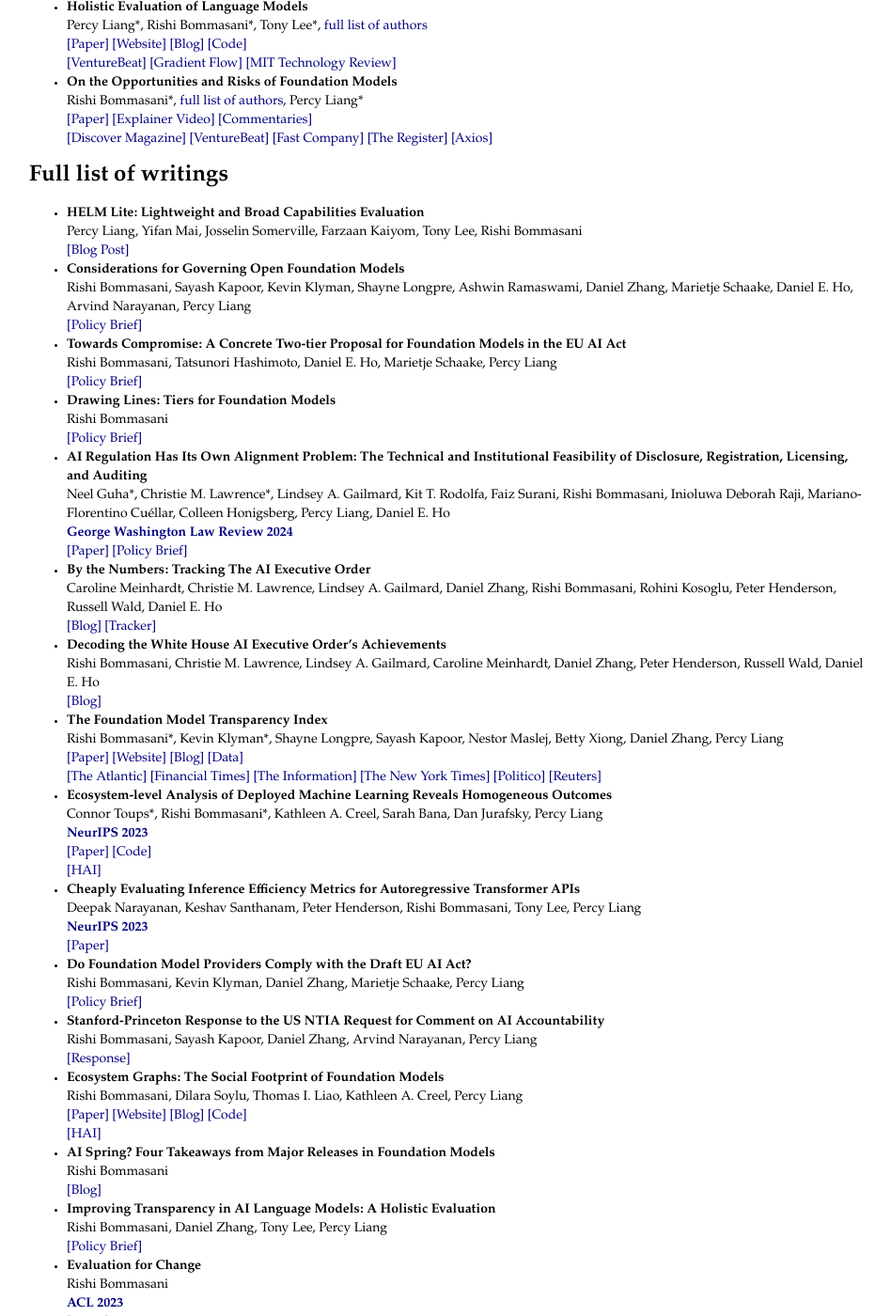
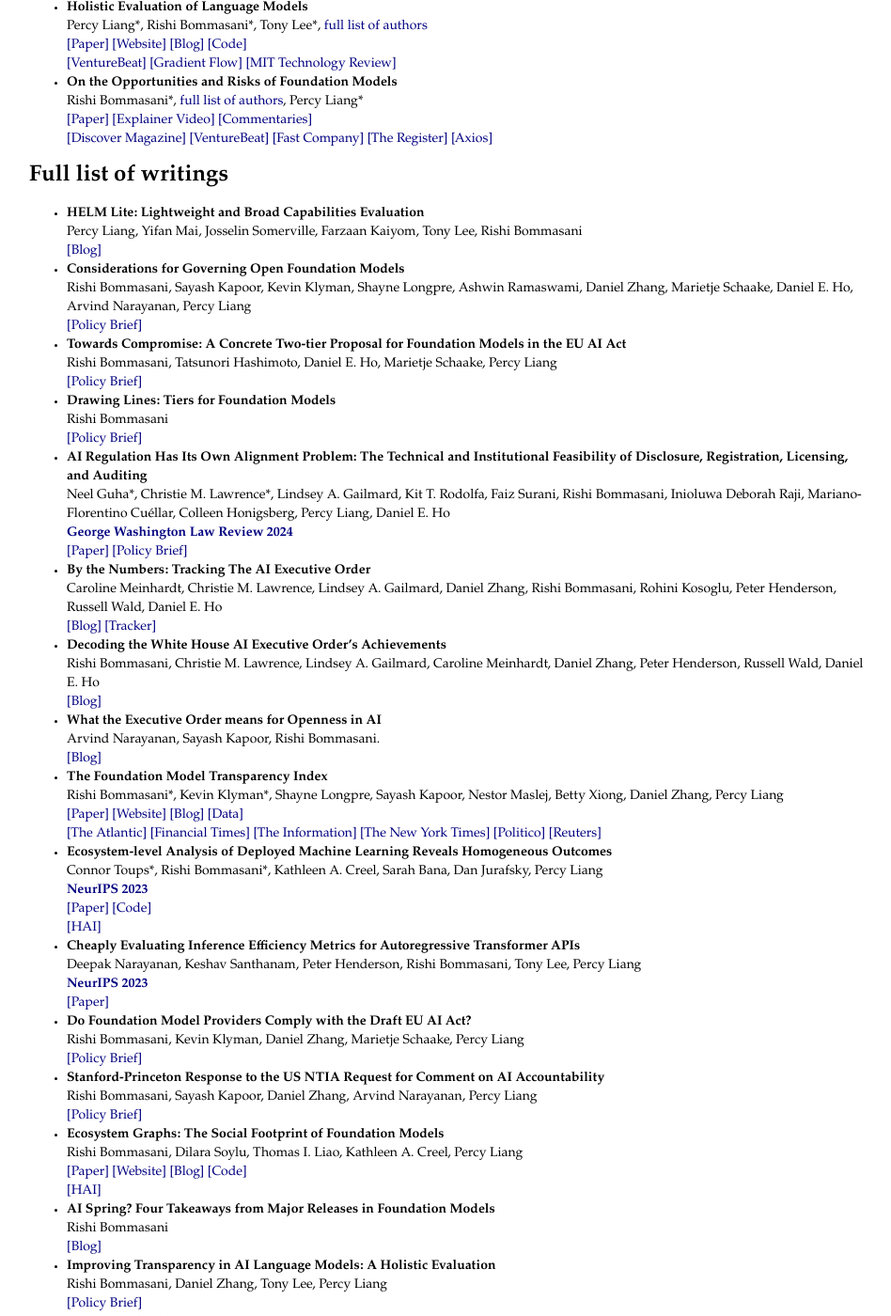
Before and after one commit to rishibommasani/rishibommasani.github.io, a Jekyll site: the page built from papers/index.html, in a window 1280 px wide and 1400 px high, scrolled down 224 px. Shown: the whole window at 94% size, without its empty margins (161-1109 px from the left). Built offline with Jekyll 4.4.1, drawn with Linux system fonts in a browser that asks for light colours.

Commit message:
Update index.html

```diff
--- a/papers/index.html
+++ b/papers/index.html
@@ -33,7 +33,7 @@
 
 	<li><b> HELM Lite: Lightweight and Broad Capabilities Evaluation </b>
 		<br> Percy Liang, Yifan Mai, Josselin Somerville, Farzaan Kaiyom, Tony Lee, Rishi Bommasani
-		<br> <a href="https://crfm.stanford.edu/2023/12/19/helm-lite.html">[Blog Post]</a>
+		<br> <a href="https://crfm.stanford.edu/2023/12/19/helm-lite.html">[Blog]</a>
 	</li>
 
 	<li><b> Considerations for Governing Open Foundation Models </b>
@@ -67,6 +67,11 @@
 		<br> <a href="https://hai.stanford.edu/news/decoding-white-house-ai-executive-orders-achievements">[Blog]</a>
 	</li>
 
+	<li><b> What the Executive Order means for Openness in AI </b>
+		<br> Arvind Narayanan, Sayash Kapoor, Rishi Bommasani.
+		<br> <a href="https://www.aisnakeoil.com/p/what-the-executive-order-means-for">[Blog]</a>
+	</li>
+
 	<li><b> The Foundation Model Transparency Index </b>
 		<br> Rishi Bommasani*, Kevin Klyman*, Shayne Longpre, Sayash Kapoor, Nestor Maslej, Betty Xiong, Daniel Zhang, Percy Liang
 		<br> <a href="https://arxiv.org/abs/2310.12941">[Paper]</a> <a href="https://crfm.stanford.edu/fmti/">[Website]</a> <a href="https://www.aisnakeoil.com/p/how-transparent-are-foundation-model">[Blog]</a> <a href="https://github.com/stanford-crfm/fmti">[Data]</a>
@@ -93,7 +98,7 @@
 
 	<li><b> Stanford-Princeton Response to the US NTIA Request for Comment on AI Accountability </b>
 		<br> Rishi Bommasani, Sayash Kapoor, Daniel Zhang, Arvind Narayanan, Percy Liang
-		<br> <a href="https://hai.stanford.edu/responses-ntias-request-comment-ai-accountability-policy">[Response]</a>
+		<br> <a href="https://hai.stanford.edu/responses-ntias-request-comment-ai-accountability-policy">[Policy Brief]</a>
 	</li>
 
 	<li><b> Ecosystem Graphs: The Social Footprint of Foundation Models </b>
```
